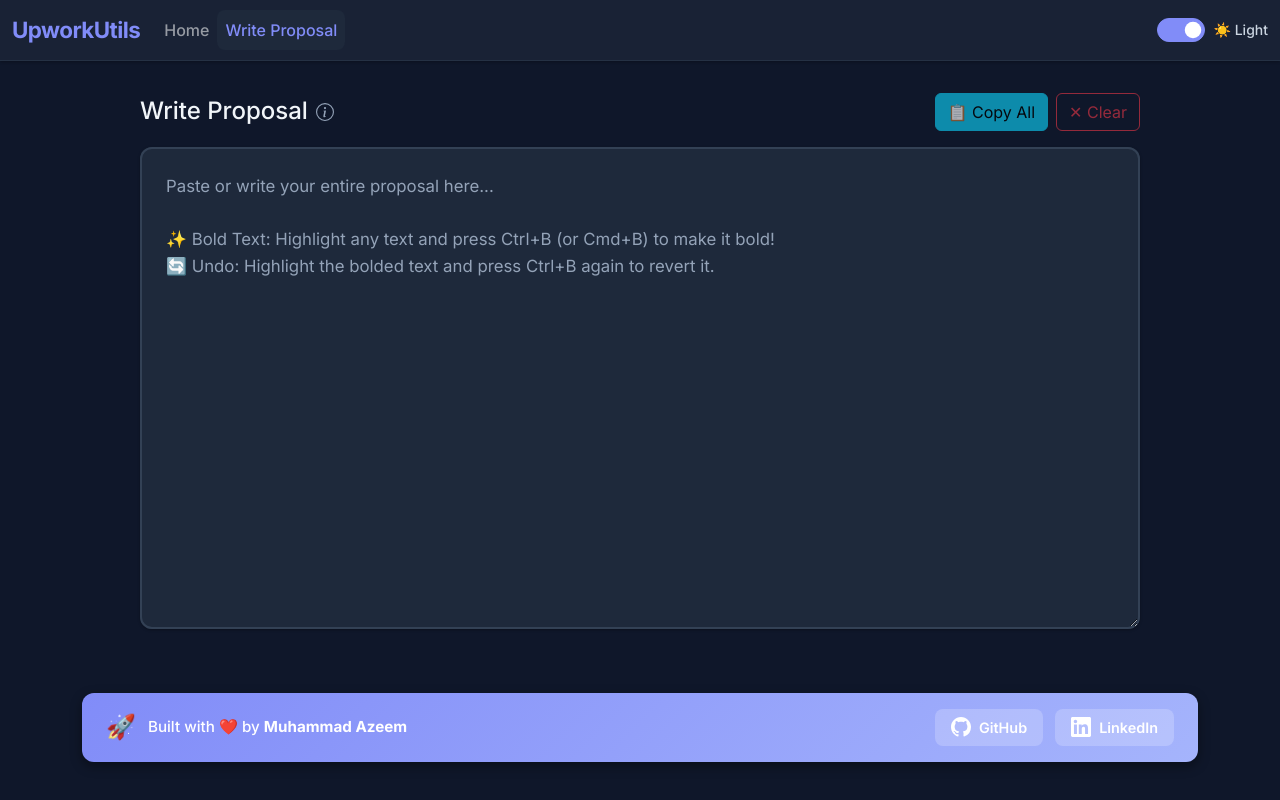
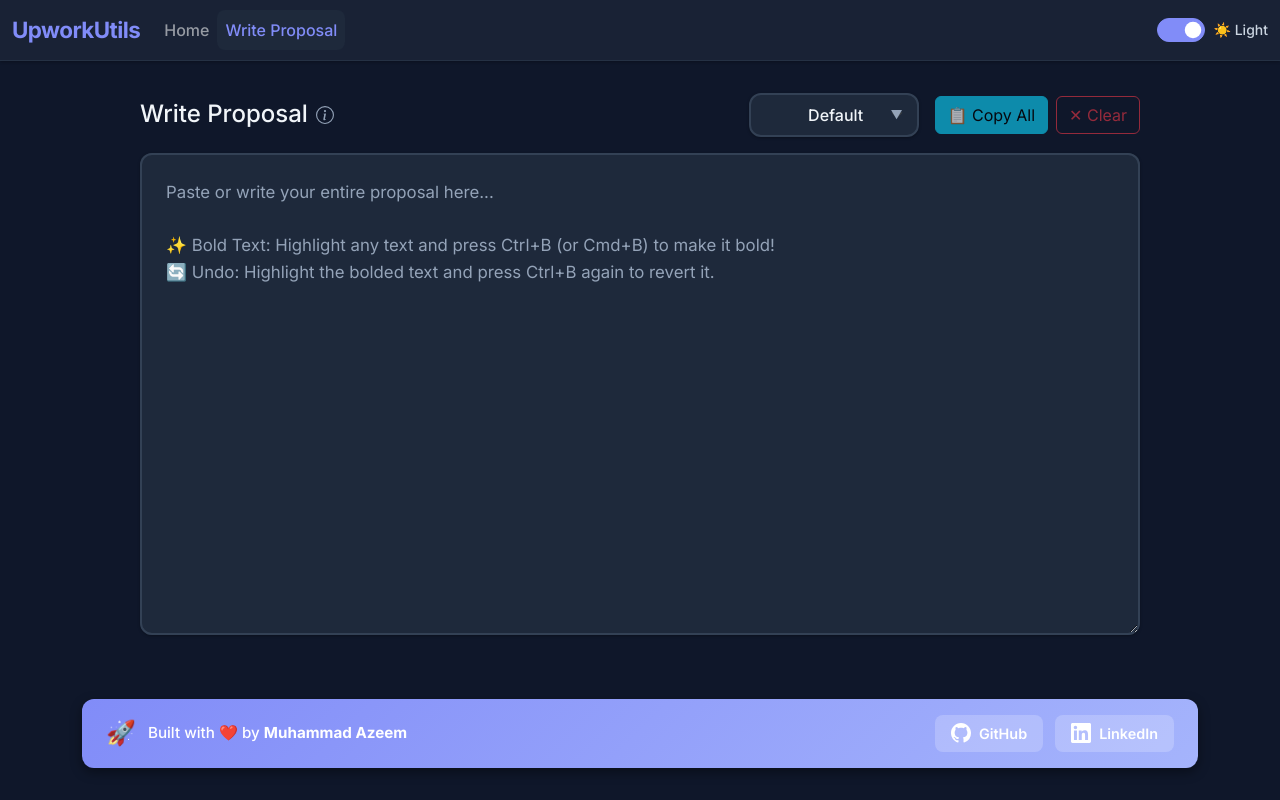
Before and after one commit to muhammadAzeem0x000/ReactApp_textUtils, a React (Create React App) app: page /write-proposal in a window 1280 px wide. Built offline with nearby package versions, Linux system fonts and the light colour scheme; the HTML template or start-up script is replaced by a standard one.

Commit message:
Fonts in write proposal

```diff
--- a/src/components/WriteProposal.js
+++ b/src/components/WriteProposal.js
@@ -1,12 +1,25 @@
-import React, { useState, useRef, useCallback } from 'react';
+import React, { useState, useRef, useCallback, useEffect } from 'react';
 import { useTheme } from '../context/ThemeContext';
 import { toBoldText, fromBoldText } from '../utils/textHelpers';
 
 export default function WriteProposal() {
   const [text, setText] = useState('');
   const [showInfoPopup, setShowInfoPopup] = useState(false);
+  const [fontFamily, setFontFamily] = useState('inherit');
+  const [isFontDropdownOpen, setIsFontDropdownOpen] = useState(false);
   const textareaRef = useRef(null);
+  const dropdownRef = useRef(null);
   const { showAlert } = useTheme();
+
+  useEffect(() => {
+    const handleClickOutside = (event) => {
+      if (dropdownRef.current && !dropdownRef.current.contains(event.target)) {
+        setIsFontDropdownOpen(false);
+      }
+    };
+    document.addEventListener('mousedown', handleClickOutside);
+    return () => document.removeEventListener('mousedown', handleClickOutside);
+  }, []);
 
   const handleSelection = useCallback(() => {
     const el = textareaRef.current;
@@ -57,6 +70,17 @@
       showAlert('Failed to copy', 'Danger');
     }
   };
+
+  const fontOptions = [
+    { label: 'Default', value: 'inherit' },
+    { label: 'Arial', value: 'Arial, sans-serif' },
+    { label: 'Times New Roman', value: '"Times New Roman", Times, serif' },
+    { label: 'Courier New', value: '"Courier New", Courier, monospace' },
+    { label: 'Verdana', value: 'Verdana, Geneva, sans-serif' },
+    { label: 'Georgia', value: 'Georgia, serif' },
+    { label: 'Trebuchet MS', value: '"Trebuchet MS", Helvetica, sans-serif' },
+    { label: 'Impact', value: 'Impact, Charcoal, sans-serif' }
+  ];
 
   return (
     <div className="proposal-container fade-in">
@@ -119,13 +143,77 @@
             )}
           </span>
         </h1>
-        <div className="proposal-controls">
+        <div className="proposal-controls d-flex align-items-center flex-wrap gap-3">
+          <div className="position-relative d-flex align-items-center" ref={dropdownRef}>
+            <span
+              className="position-absolute"
+              style={{ left: '1rem', pointerEvents: 'none', fontWeight: 600, fontSize: '0.95rem', color: 'var(--text-muted)' }}
+            >
+              Font:
+            </span>
+            <div
+              className={`form-select font-select-modern position-relative d-flex align-items-center ${isFontDropdownOpen ? 'focus' : ''}`}
+              onClick={() => setIsFontDropdownOpen(!isFontDropdownOpen)}
+              style={{ paddingLeft: '3.6rem', paddingRight: '2.5rem', minWidth: '170px', cursor: 'pointer', userSelect: 'none', backgroundColor: 'var(--bg-card)' }}
+            >
+              <span style={{ fontFamily: fontFamily, display: 'inline-block', whiteSpace: 'nowrap', overflow: 'hidden', textOverflow: 'ellipsis', width: '100%' }}>
+                {fontOptions.find(f => f.value === fontFamily)?.label || 'Default'}
+              </span>
+            </div>
+            <span
+              className="position-absolute"
+              style={{ right: '1rem', pointerEvents: 'none', fontSize: '0.75rem', color: 'var(--text-muted)', zIndex: 10, transform: isFontDropdownOpen ? 'rotate(180deg)' : 'none', transition: 'transform 0.2s ease' }}
+            >
+              ▼
+            </span>
+
+            {isFontDropdownOpen && (
+              <div
+                className="custom-dropdown-menu position-absolute w-100"
+                style={{
+                  top: '100%',
+                  left: 0,
+                  marginTop: '0.5rem',
+                  backgroundColor: 'var(--bg-card)',
+                  border: '2px solid var(--border-color)',
+                  borderRadius: 'var(--radius)',
+                  boxShadow: 'var(--shadow-lg)',
+                  zIndex: 1000,
+                  overflow: 'hidden'
+                }}
+              >
+                {fontOptions.map((font) => (
+                  <div
+                    key={font.value}
+                    className="custom-dropdown-item"
+                    onClick={() => {
+                      setFontFamily(font.value);
+                      setIsFontDropdownOpen(false);
+                    }}
+                    style={{
+                      padding: '0.5rem 1rem',
+                      fontFamily: font.value,
+                      cursor: 'pointer',
+                      backgroundColor: fontFamily === font.value ? 'var(--bg-secondary)' : 'transparent',
+                      color: fontFamily === font.value ? 'var(--accent-primary)' : 'var(--text-primary)',
+                      transition: 'background-color 0.2s, color 0.2s',
+                      fontWeight: fontFamily === font.value ? 600 : 500
+                    }}
+                  >
+                    {font.label}
+                  </div>
+                ))}
+              </div>
+            )}
+          </div>
+          <div className="d-flex align-items-center">
             <button className="btn btn-info me-2" onClick={handleCopy} disabled={!text}>
               📋 Copy All
             </button>
             <button className="btn btn-outline-danger" onClick={handleClear} disabled={!text}>
               ✕ Clear
             </button>
+          </div>
         </div>
       </div>
 
@@ -142,6 +230,7 @@
           }}
           className="form-control text-area proposal-textarea"
           rows={16}
+          style={{ fontFamily }}
           placeholder="Paste or write your entire proposal here...&#10;&#10;✨ Bold Text: Highlight any text and press Ctrl+B (or Cmd+B) to make it bold!&#10;🔄 Undo: Highlight the bolded text and press Ctrl+B again to revert it."
         />
       </div>
```
Lines whose indentation alone changed are shown as unchanged.
